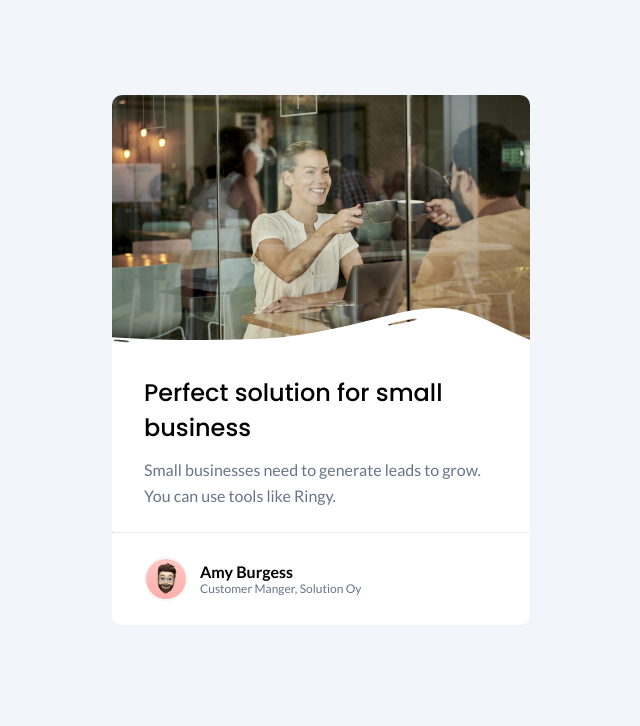
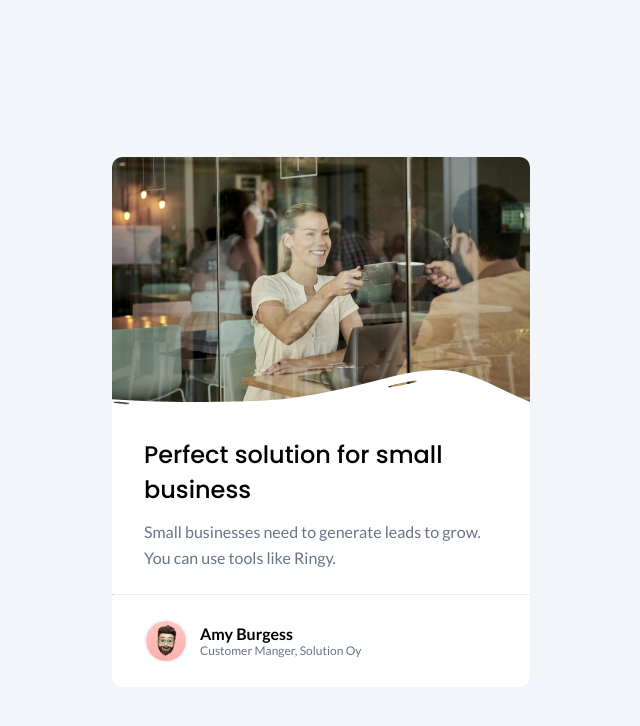
Before and after one commit to RonBers/business-card-challenge, a plain HTML site: page index.html in a window 1280 px wide. Shown: the whole page, without its empty margins (319-959 px from the left). Drawn offline with Linux system fonts and the light colour scheme.

Commit message:
fix:margin top of card

```diff
--- a/css/app.css
+++ b/css/app.css
@@ -25,6 +25,7 @@ body {
   border-radius: 10px;
   margin-left: auto;
   margin-right: auto;
+  margin-top: 124px;
 }
 
 .card-header {
```
